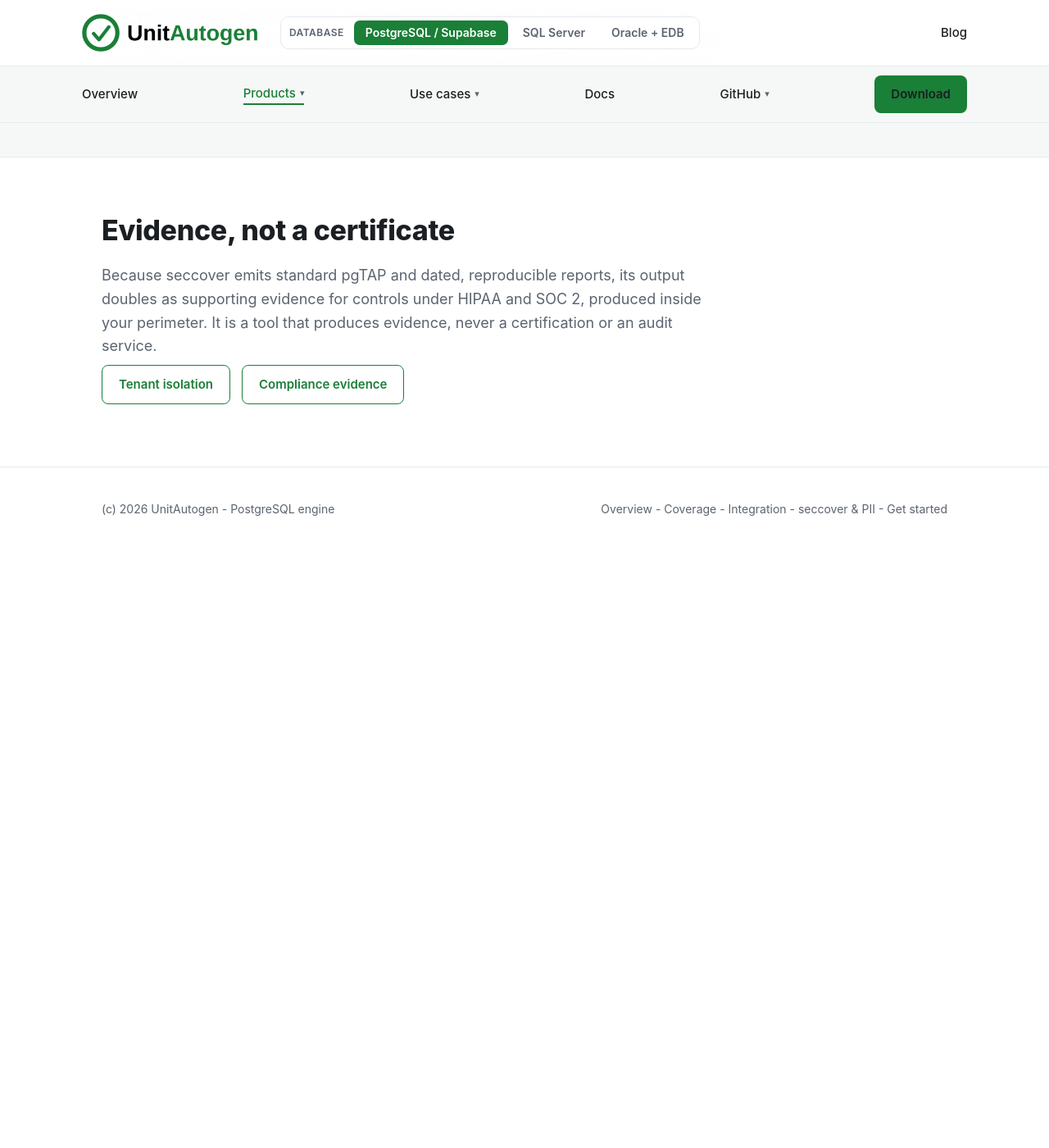
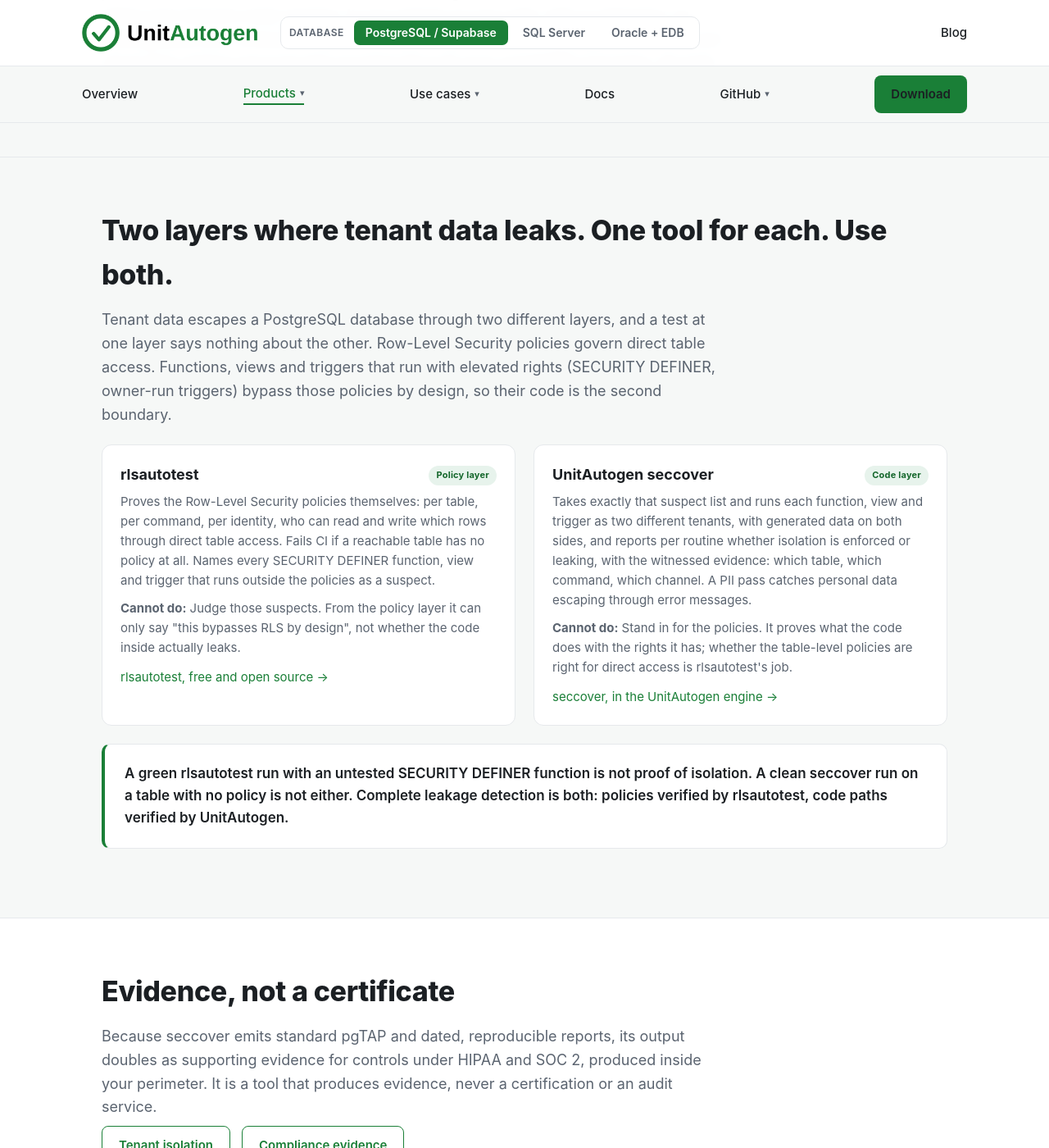
Before and after one commit to unitautogen/unitautogen.com, a Jekyll site: the page built from postgresql/unitautogen/seccover/index.html, in a window 1280 px wide and 1400 px high, scrolled down 808 px. Shown: the whole window at 82% size. Built offline with Jekyll 4.4.1, drawn with Linux system fonts in a browser that asks for light colours; before the commit the page ends 1481 px from its top, so only the background shows below that.

Commit message:
Pairing block only on rlsautotest, seccover and tenant-isolation pages

```diff
--- a/_layouts/catalog.html
+++ b/_layouts/catalog.html
@@ -57,6 +57,4 @@
 </section>
 {%- endif %}
 
-{%- if db.pairing %}{% include pairing.html %}{% endif %}
-
 {{ content }}
--- a/_layouts/product.html
+++ b/_layouts/product.html
@@ -61,8 +61,6 @@
 </section>
 {%- endif %}
 
-{%- if db.pairing %}{% include pairing.html %}{% endif %}
-
 {%- if product.status_note %}
 {%- comment %} early/coming products still state the guarantee, after the capabilities {% endcomment %}
 <section class="soft">
--- a/postgresql/unitautogen/seccover/index.html
+++ b/postgresql/unitautogen/seccover/index.html
@@ -46,6 +46,8 @@
   </div>
 </section>
 
+{% include pairing.html %}
+
 <section>
   <div class="wrap">
     <h2>Evidence, not a certificate</h2>
```
